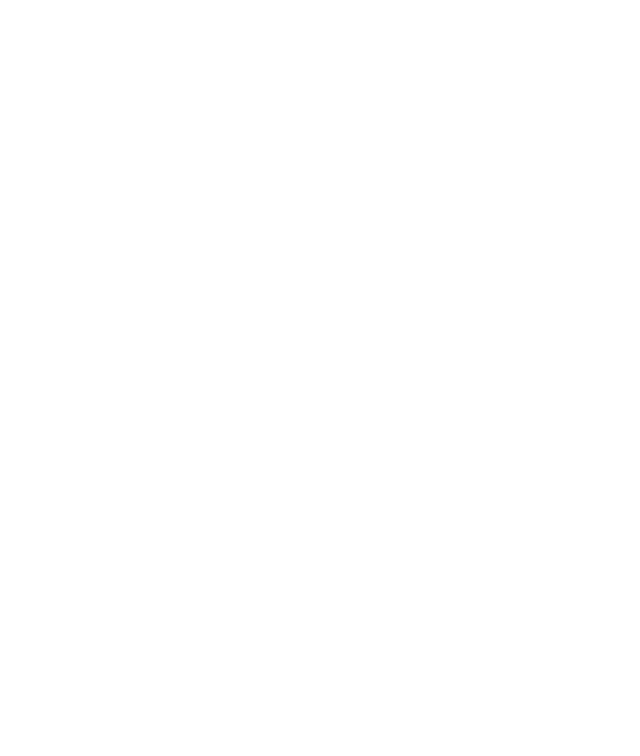
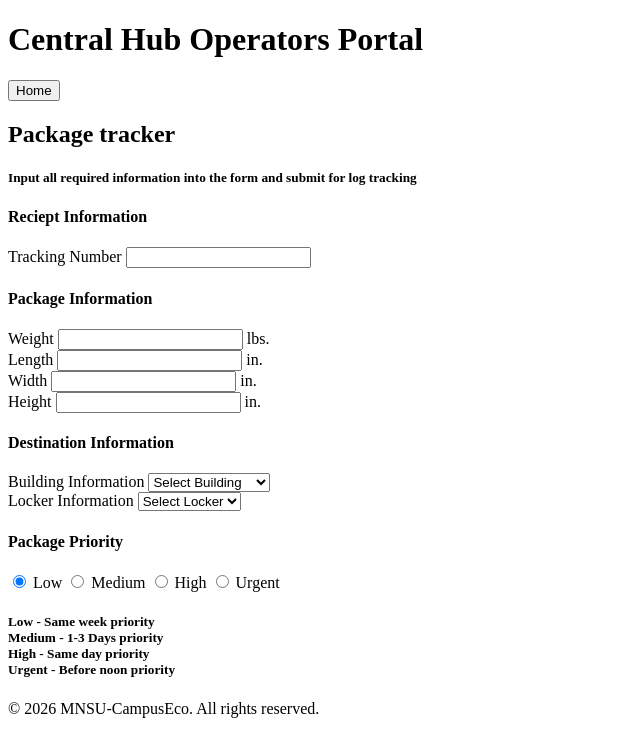
Before and after one commit to Cole-Gibeau/fullStackCIS483, a plain HTML site: page operators.html in a window 1280 px wide. Shown: the whole page, without its empty margins (0-640 px from the left). Drawn offline with Linux system fonts and the light colour scheme.

Commit message:
first iteration of operators skeleton

```diff
--- a/operators.html
+++ b/operators.html
@@ -0,0 +1,132 @@
+<!doctype html>
+<html lang="en">
+
+<head>
+    <meta charset="UTF-8">
+    <title>Operators Portal</title>
+    <link rel="stylesheet" href="style.css">
+</head>
+
+<body>
+    <h1> Central Hub Operators Portal </h1>
+    <button onclick="window.location.href = 'index.html'">
+      Home
+    </button>
+    <main>
+        <h2>Package tracker</h2>
+        <h5>Input all required information into the form and submit for log tracking </h5>
+        <form action = "/submit" method ="post">
+            <h4>Reciept Information</h4>
+            <label for = "tracknum"> Tracking Number</label>
+            <input type = "text"
+            id = "tracknum"
+            name="tracknum"
+            required
+            >
+            <br>
+            <h4>Package Information</h4>
+            <label for = "weight"> Weight </label>
+            <input for type="number"
+            id = "weight"
+            name = "weight"
+            required
+            >
+            lbs.
+            <br>
+            <label for = "length"> Length </label>
+            <input for type="number"
+            id = "length"
+            name = "length"
+            required
+            >
+            in.
+            <br>
+            <label for = "width"> Width </label>
+            <input for type="number"
+            id = "width"
+            name = "width"
+            required
+            >
+            in.
+            <br>
+            <label for = "height"> Height </label>
+            <input for type="number"
+            id = "height"
+            name = "height"
+            required
+            >
+            in.
+
+            <h4>Destination Information</h4>
+            <label for="building">Building Information</label>
+            <select id="building" name="building">
+                <option value="">Select Building</option>
+                <option value="CSU">CSU</option>
+                <option value="Armstrong Hall">Armstrong Hall</option>
+                <option value="Memorial Library">Memorial Library</option>
+                <option value="Wissink Hall">Wissink Hall</option>
+            </select>
+            <br>
+            <label for="locker">Locker Information</label>
+            <select id="locker" name="locker">
+                <option value="">Select Locker</option>
+                <option value"100">L100</option>
+                <option value"105">L105</option>
+                <option value"110">L110</option>
+                <option value"115">L115</option>
+            </select>
+            <br>
+            <h4>Package Priority</h4>
+                <input
+                    type="radio"
+                    id="low"
+                    name="priority"
+                    value="low"
+                    checked
+                >
+
+                <label for="low">Low</label>
+
+                <input
+                    type="radio"
+                    id="medium"
+                    name="priority"
+                    value="medium"
+                >
+
+                <label for="medium">Medium</label>
+
+                <input
+                    type="radio"
+                    id="high"
+                    name="priority"
+                    value="high"
+                >
+
+                <label for="high">High</label>
+
+                <input
+                    type="radio"
+                    id="urgent"
+                    name="priority"
+                    value="urgent"
+                >
+
+                <label for="urgent">Urgent</label>
+                <h5> Low - Same week priority
+                    <br>
+                    Medium - 1-3 Days priority
+                    <br>
+                    High - Same day priority
+                    <br>
+                    Urgent - Before noon priority
+                </h5>
+        </form>
+    </main>
+</body>
+
+<footer>
+    <p>&copy; 2026 MNSU-CampusEco. All rights reserved.</p>
+</footer>
+
+</html>
```
Also changed, not shown: index.html (+4 -1 lines).
